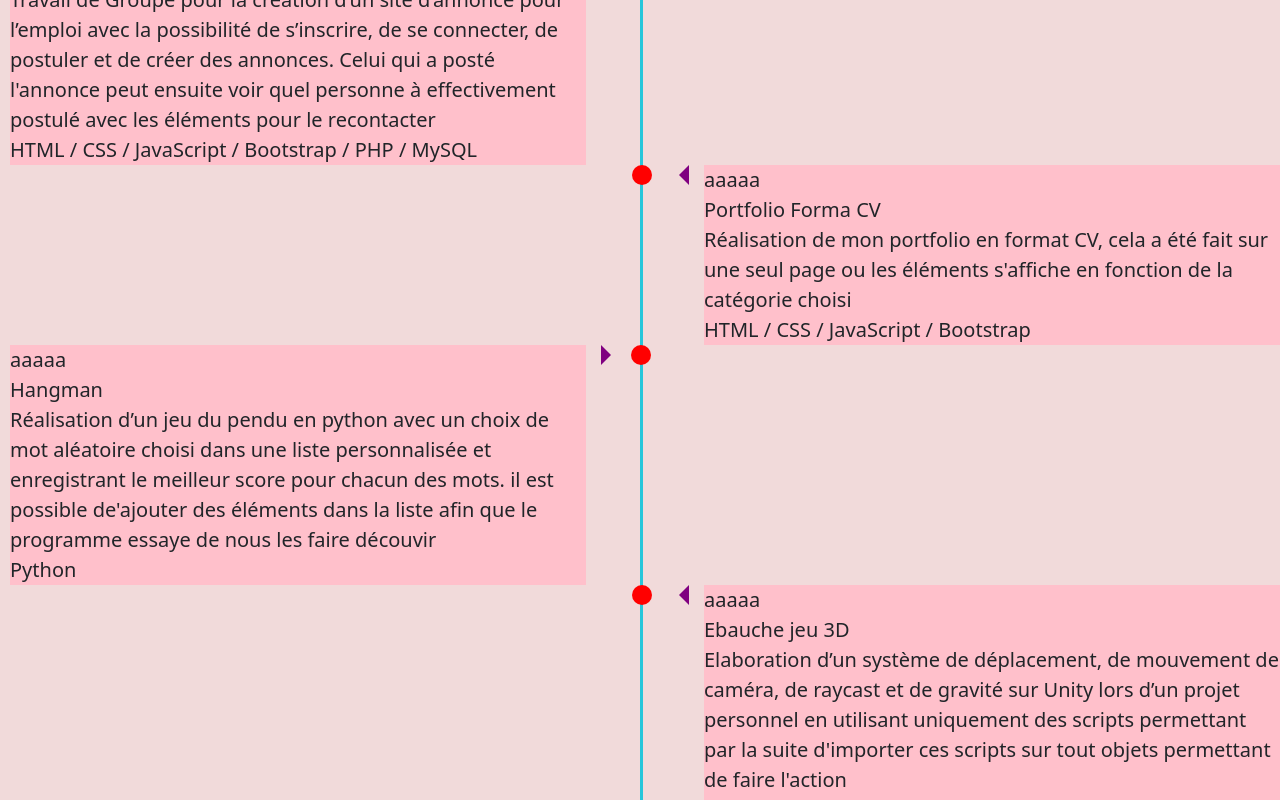
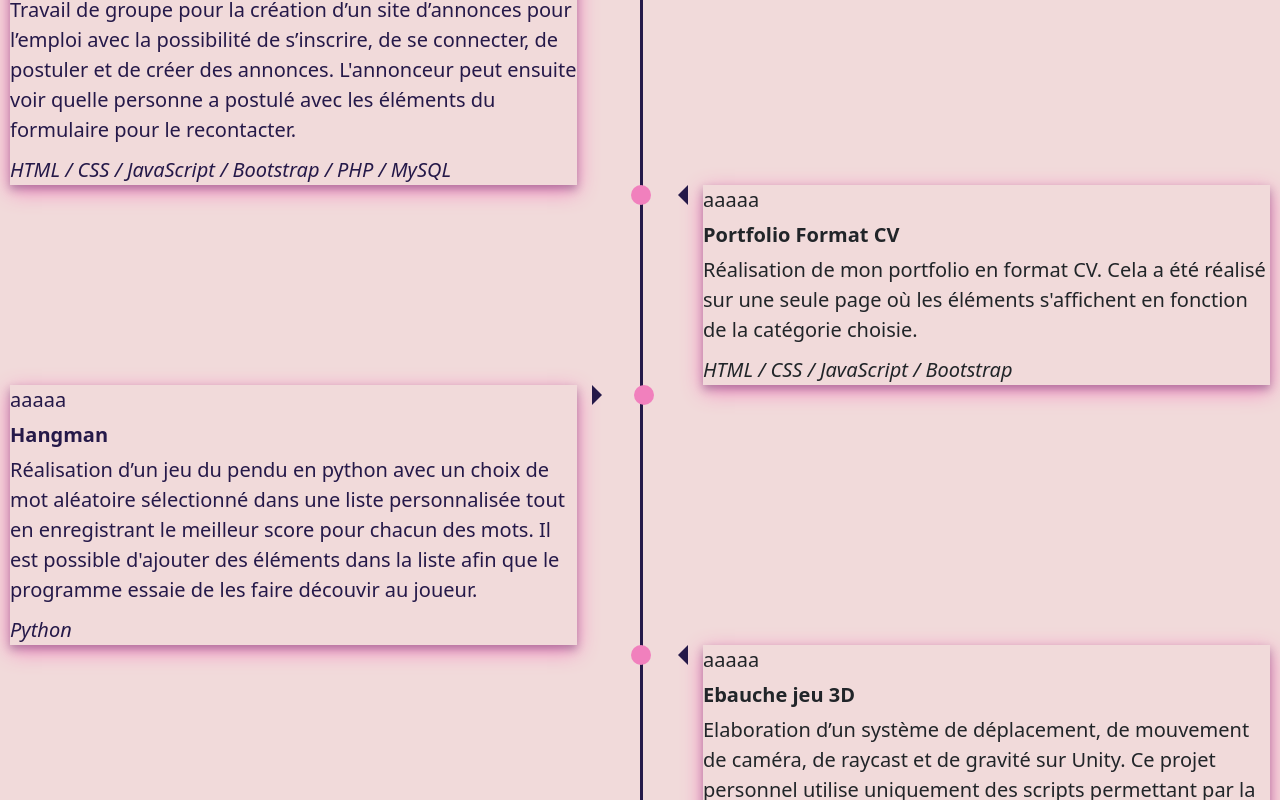
Before and after one commit to Florian-Mas/Portfolio, a React (Vite) app: page / in a window 1280 px wide. Shown: the part 5660-6460 px from the top of the page. Built offline with nearby package versions, Linux system fonts and the light colour scheme.

Commit message:
projets section design adjusted

```diff
--- a/src/component/Projets/Projets.css
+++ b/src/component/Projets/Projets.css
@@ -15,6 +15,9 @@
     -webkit-text-stroke-color: #F180BD;
 }
 
+#TheTimeLine{
+    margin: 0 10px;
+}
 
 #TimeLineProjetsElement{
     font-size: 20px;
@@ -25,7 +28,7 @@
   content: "";
   position: absolute;
   width: 3px;
-  background-color: #26c6da;
+  background-color: #251949;
   top: 0;
   bottom: 0;
   left: 50%;
@@ -34,24 +37,27 @@
 }
 
 .ElementOnLeft{
-    background-color: pink;
+    /* background-color: pink; */
     width: 45%;
-    margin: 0 10px;
+    color: #251949;
+    box-shadow: 0 4px 8px 0 rgba(37, 25, 73, 0.3), 0 6px 20px 0 rgba(241, 128, 189, 10);
+
 }
 
 .ElementOnRight{
-    background-color: pink;
+    /* background-color: pink; */
     width: 45%;
     margin-left: 55%;
+    box-shadow: 0 4px 8px 0 rgba(37, 25, 73, 0.3), 0 6px 20px 0 rgba(241, 128, 189, 10);
 }
 
 .arrowLeft::before {
   content: " ";
   position: absolute;
   z-index: 1;
-  border: medium solid purple;
+  border: medium solid #251949;
   border-width: 10px 0 10px 10px;
-  border-color: transparent transparent transparent purple;
+  border-color: transparent transparent transparent #251949;
   left : 100%;
   margin-left: 15px;
 }
@@ -60,9 +66,9 @@
   content: " ";
   position: absolute;
   z-index: 1;
-  border: medium solid purple;
+  border: medium solid #251949;
   border-width: 10px 10px 10px 0;
-  border-color: transparent purple transparent transparent;
+  border-color: transparent #251949 transparent transparent;
   margin-left: -25px;
 
 }
@@ -80,8 +86,9 @@
     content: "";
     position:absolute;
     top: 0;
-    left:107%;
-    background-color: red;
+    left:110%;
+    margin-left: 6px;
+    background-color: #F180BD;
     z-index: 2;
     width: 20px;
     height: 20px;
@@ -93,35 +100,48 @@
     content: "";
     position:absolute;
     top: 0;
-    background-color: red;
+    background-color: #F180BD;
     z-index: 2;
     width: 20px;
     height: 20px;
     border-radius: 100%;
-    left:-13%
+    left:-12%;
+    margin-left: 2px;
 }
 
 
-@media only screen and (min-width: 2000px) {
+.projetsVideo{
+    margin-bottom: 5px;
+}
+.projetsName{
+    margin-bottom: 5px;
+}
+.projetsDescription{
+    margin-bottom: 10px;
+
+}
+
+
+@media only screen and (max-width: 1500px) {
     .pointLeft::after{
         left:109%;
         margin-left: 6px;
     }
 
     .pointRight::after{
-        left:-12%;
+        left:-13%;
         margin-left: 2px;
     }
 }
 
-@media only screen and (min-width: 1000px) {
+@media only screen and (max-width: 1000px) {
     .pointLeft::after{
-        left:107%;
+        left:108%;
         margin-left: 5px;
     }
 
     .pointRight::after{
         left:-13%;
-        margin-left: 3px;
+        margin-left: 0px;
     }
 }
--- a/src/component/Projets/Projets.tsx
+++ b/src/component/Projets/Projets.tsx
@@ -1,10 +1,10 @@
 import "./Projets.css";
 
 const projetsName = {
-  JobBoard: "JobBoard",
-  PortfolioFormatCV: " Portfolio Forma CV",
-  Hangman: "Hangman",
-  EbaucheJeu3D: "Ebauche jeu 3D",
+  JobBoard: <strong>JobBoard</strong>,
+  PortfolioFormatCV: <strong>Portfolio Format CV</strong>,
+  Hangman: <strong>Hangman</strong>,
+  EbaucheJeu3D: <strong>Ebauche jeu 3D</strong>,
 };
 
 function Projets() {
@@ -12,13 +12,13 @@ function Projets() {
 
   const projetsDescription = {
     JobBoard:
-      "Travail de Groupe pour la création d’un site d’annonce pour l’emploi avec la possibilité de s’inscrire, de se connecter, de postuler et de créer des annonces. Celui qui a posté l'annonce peut ensuite voir quel personne à effectivement postulé avec les éléments pour le recontacter",
+      "Travail de groupe pour la création d’un site d’annonces pour l’emploi avec la possibilité de s’inscrire, de se connecter, de postuler et de créer des annonces. L'annonceur peut ensuite voir quelle personne a postulé avec les éléments du formulaire pour le recontacter.",
     PortfolioFormatCV:
-      "Réalisation de mon portfolio en format CV, cela a été fait sur une seul page ou les éléments s'affiche en fonction de la catégorie choisi",
+      "Réalisation de mon portfolio en format CV. Cela a été réalisé sur une seule page où les éléments s'affichent en fonction de la catégorie choisie.",
     Hangman:
-      "Réalisation d’un jeu du pendu en python avec un choix de mot aléatoire choisi dans une liste personnalisée et enregistrant le meilleur score pour chacun des mots. il est possible de'ajouter des éléments dans la liste afin que le programme essaye de nous les faire découvir",
+      "Réalisation d’un jeu du pendu en python avec un choix de mot aléatoire sélectionné dans une liste personnalisée tout en enregistrant le meilleur score pour chacun des mots. Il est possible d'ajouter des éléments dans la liste afin que le programme essaie de les faire découvir au joueur.",
     EbaucheJeu3D:
-      "Elaboration d’un système de déplacement, de mouvement de caméra, de raycast et de gravité sur Unity lors d’un projet personnel en utilisant uniquement des scripts permettant par la suite d'importer ces scripts sur tout objets permettant de faire l'action",
+      "Elaboration d’un système de déplacement, de mouvement de caméra, de raycast et de gravité sur Unity. Ce projet personnel utilise uniquement des scripts permettant par la suite d'importer ces scripts sur tout élément permettant de faire une action.",
   };
   const projetsVideo = {
     JobBoard: "aaaaa",
@@ -28,10 +28,10 @@ function Projets() {
   };
 
   const projetsLanguage = {
-    JobBoard: "HTML / CSS / JavaScript / Bootstrap / PHP / MySQL",
-    PortfolioFormatCV: "HTML / CSS / JavaScript / Bootstrap",
-    Hangman: "Python",
-    EbaucheJeu3D: "C#",
+    JobBoard: <i>HTML / CSS / JavaScript / Bootstrap / PHP / MySQL</i>,
+    PortfolioFormatCV: <i>HTML / CSS / JavaScript / Bootstrap</i>,
+    Hangman: <i>Python</i>,
+    EbaucheJeu3D: <i>C#</i>,
   };
 
   return (
```
